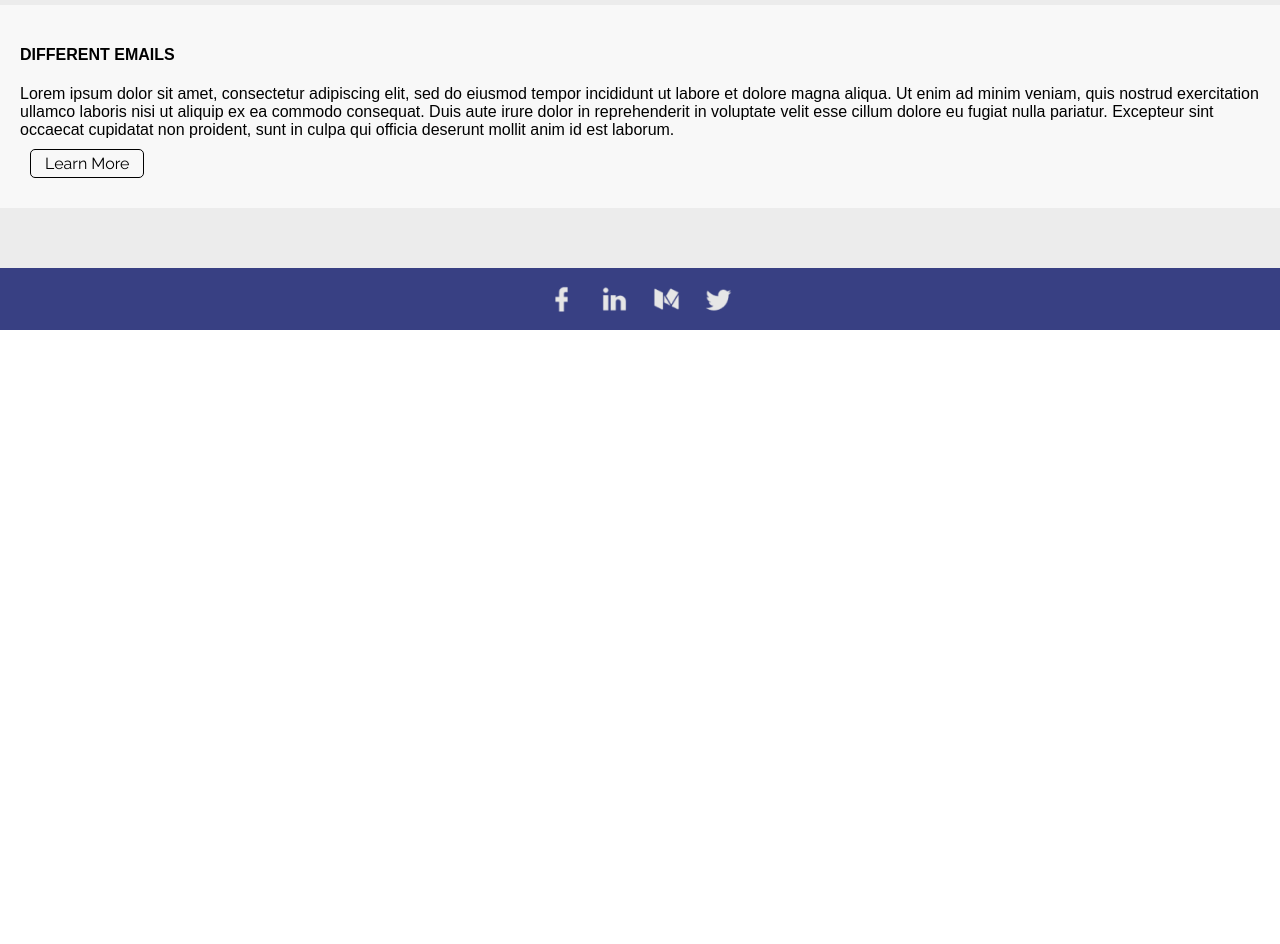
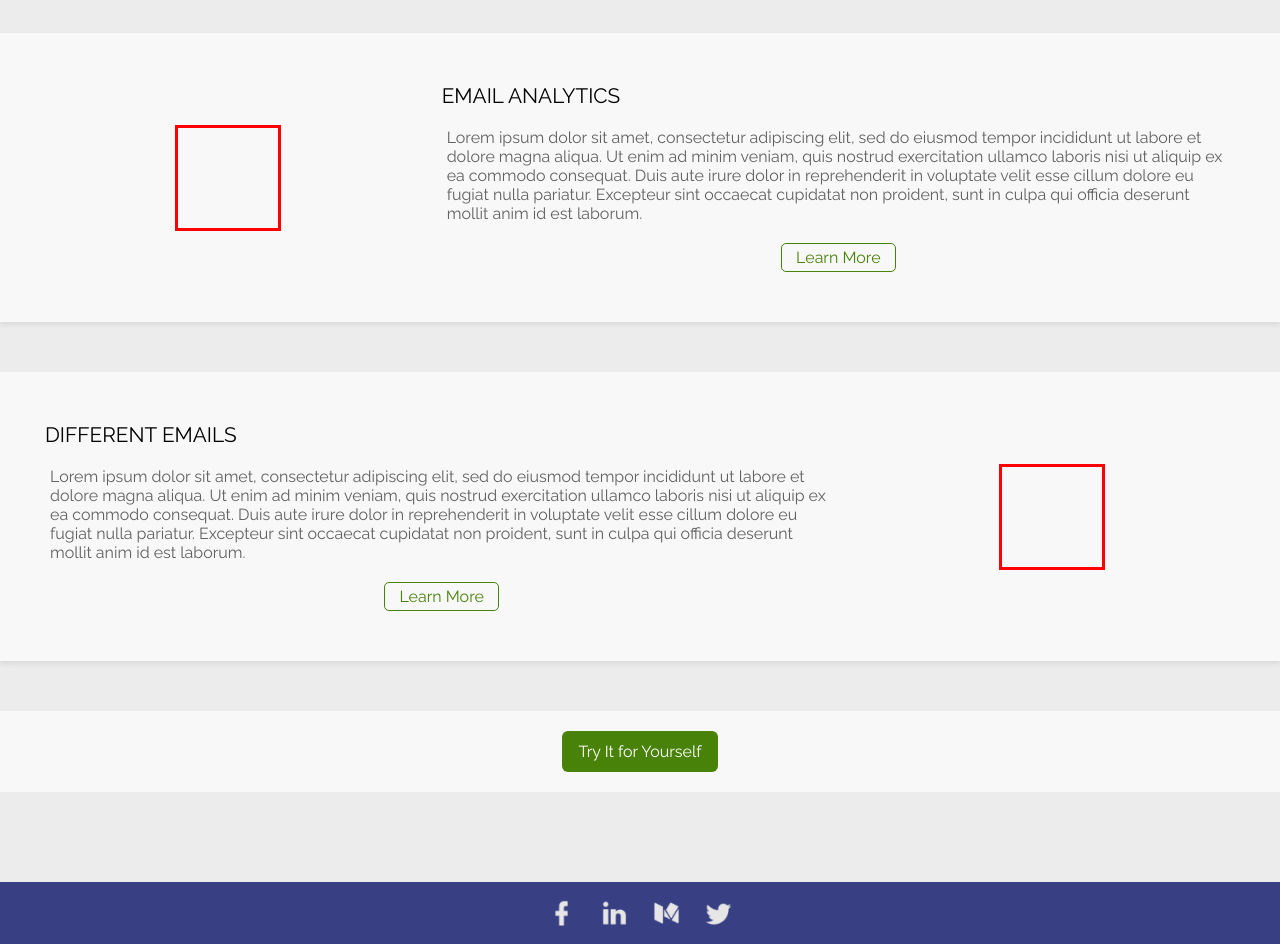
Before and after one commit to news-ai/site-revamp, a React (Create React App) app: page /products in a window 1280 px wide. Shown: the part 1420-2364 px from the top of the page. Before the commit the page ends 1750 px from the top, so only its background shows below. Built offline with nearby package versions, Linux system fonts and the light colour scheme.

Commit message:
refactor hovercard

```diff
--- a/src/Home.js
+++ b/src/Home.js
@@ -5,6 +5,7 @@ import {Link} from 'react-router-dom';
 import Dialog from 'material-ui/Dialog';
 import SolidButton from './SolidButton';
 import OutlinedButton from './OutlinedButton';
+import HoverCard from './HoverCard';
 import FontIcon from 'material-ui/FontIcon';
 import {LightenDarkenColor} from './utils';
 
@@ -152,18 +153,6 @@ const FeatureCard = ({imgAlt, imgSrc, headline, description}) => (
   );
 
 
-const HoverCard = styled.div`
-  flex-basis: 600px;
-  background: #F8F8F8;
-  margin: 10px 0;
-  padding: 20px 10px;
-  box-shadow: 0 3px 5px 0 rgba(0,0,0,0.08);
-  transition: box-shadow 0.3s ease-in-out;
-
-  &:hover {
-    box-shadow: 0 5px 15px 2px rgba(0, 0, 0, 0.1);
-  }
-`;
 
 const Home = props => {
   return (
@@ -215,6 +204,7 @@ const Home = props => {
             flexFlow: 'row wrap',
             marginTop: 20,
           }} >
+            <div style={{flexBasis: 600}}>
               <HoverCard>
                 <div>
                   <span>Freelancer/Small Agency</span>
@@ -243,7 +233,9 @@ const Home = props => {
                   </div>
                 </div>
               </HoverCard>
+            </div>
 
+            <div style={{flexBasis: 600}}>
               <HoverCard>
                 <h4>Mid-size/Large Agency</h4>
                 <div style={{
@@ -267,6 +259,7 @@ const Home = props => {
                   </div>
                 </div>
               </HoverCard>
+            </div>
           </div>
 
 
--- /dev/null
+++ b/src/HoverCard/HoverCard.js
@@ -0,0 +1,15 @@
+
+import styled from 'styled-components';
+const HoverCard = styled.div`
+  background: #F8F8F8;
+  margin: 10px 0;
+  padding: 20px 10px;
+  box-shadow: 0 3px 5px 0 rgba(0,0,0,0.08);
+  transition: box-shadow 0.3s ease-in-out;
+
+  &:hover {
+    box-shadow: 0 5px 15px 2px rgba(0, 0, 0, 0.1);
+  }
+`;
+
+export default HoverCard;
--- /dev/null
+++ b/src/HoverCard/index.js
@@ -0,0 +1,3 @@
+import HoverCard from './HoverCard';
+
+export default HoverCard;
--- a/src/ProductsPage.js
+++ b/src/ProductsPage.js
@@ -4,11 +4,15 @@ import {
   Link
 } from 'react-router-dom';
 import OutlinedButton from './OutlinedButton';
+import SolidButton from './SolidButton';
+import HoverCard from './HoverCard';
 import FontIcon from 'material-ui/FontIcon';
 import macbookListMockup from './images/mockup_listpage_on_macbook.png';
+import {grey700} from 'material-ui/styles/colors';
 
 const DEFAULT_BACKGROUND_GREY = '#ECECEC';
 const LIGHTER_BACKGROUND_GREY = '#F8F8F8';
+const BASEGREEN = '#488209';
 const GREYFONT = '#E2E3DD';
 
 const SyncCommunicationsToContact = () => (
@@ -95,17 +99,45 @@ const EmailAnalytics = () => (
   </div>
   );
 
-const ProductFeatureCard = ({title, tagline, to}) => (
-    <div className='horizontal-center' style={{margin: '10px 0'}} >
-      <div style={{padding: 20, background: LIGHTER_BACKGROUND_GREY}} >
-        <h4>{title}</h4>
-        <div>{tagline}</div>
-        <div style={{margin: 10}} >
-          <Link to={to} >
-            <OutlinedButton>Learn More</OutlinedButton>
-          </Link>
+const ProductFeatureCard = ({title, tagline, to, textBlockPosition}) => (
+    <div className='horizontal-center' style={{margin: '30px 0'}} >
+      <HoverCard>
+        <div style={{
+          padding: '30px 20px',
+          display: 'flex',
+          justifyContent: 'space-between',
+          alignItems: 'center',
+        }} >
+          <div style={{
+            flex: 1,
+            order: textBlockPosition === 'left' ? 1 : 0,
+            display: 'flex',
+            justifyContent: 'center'
+          }} >
+            <div style={{height: 100, width: 100, border: '3px solid red'}} ></div>
+          </div>
+          <div style={{
+            flex: 2,
+            padding: '0 15px'
+          }} >
+            <div>
+              <span style={{fontSize: '1.3em'}} >{title}</span>
+            </div>
+            <div style={{
+              margin: '20px 5px',
+              color: grey700,
+            }} >{tagline}</div>
+            <div style={{
+              display: 'flex',
+              justifyContent: 'center'
+            }} >
+              <Link to={to} >
+                <OutlinedButton color={BASEGREEN} >Learn More</OutlinedButton>
+              </Link>
+            </div>
+          </div>
         </div>
-      </div>
+      </HoverCard>
     </div>
   );
 
@@ -126,6 +158,7 @@ const ProductOverview = () => (
     to='/products/organize'
     />
     <ProductFeatureCard
+    textBlockPosition='left'
     title='PERSONALIZE YOUR PITCH'
     tagline="Lorem ipsum dolor sit amet, consectetur adipiscing elit, sed do eiusmod tempor incididunt ut labore et dolore magna aliqua. Ut enim ad minim veniam, quis nostrud exercitation ullamco laboris nisi ut aliquip ex ea commodo consequat. Duis aute irure dolor in reprehenderit in voluptate velit esse cillum dolore eu fugiat nulla pariatur. Excepteur sint occaecat cupidatat non proident, sunt in culpa qui officia deserunt mollit anim id est laborum."
     to='/products/personalize-pitch'
@@ -136,10 +169,14 @@ const ProductOverview = () => (
     to='/products/email-analytics'
     />
     <ProductFeatureCard
+    textBlockPosition='left'
     title='DIFFERENT EMAILS'
     tagline="Lorem ipsum dolor sit amet, consectetur adipiscing elit, sed do eiusmod tempor incididunt ut labore et dolore magna aliqua. Ut enim ad minim veniam, quis nostrud exercitation ullamco laboris nisi ut aliquip ex ea commodo consequat. Duis aute irure dolor in reprehenderit in voluptate velit esse cillum dolore eu fugiat nulla pariatur. Excepteur sint occaecat cupidatat non proident, sunt in culpa qui officia deserunt mollit anim id est laborum."
     to='/products/different-emails'
     />
+    <div className='horizontal-center' style={{margin: '40px 0', padding: 20, background: LIGHTER_BACKGROUND_GREY}} >
+      <SolidButton color={BASEGREEN} >Try It for Yourself</SolidButton>
+    </div>
   </div>
   );
 
--- a/src/css/stylesheet.css
+++ b/src/css/stylesheet.css
@@ -19,7 +19,7 @@ body {
 	font-size: 16px;
 }
 
-span {
+span, p, div {
   font-family: 'Raleway', sans-serif;
 }
 
```
Lines whose indentation alone changed are shown as unchanged.
